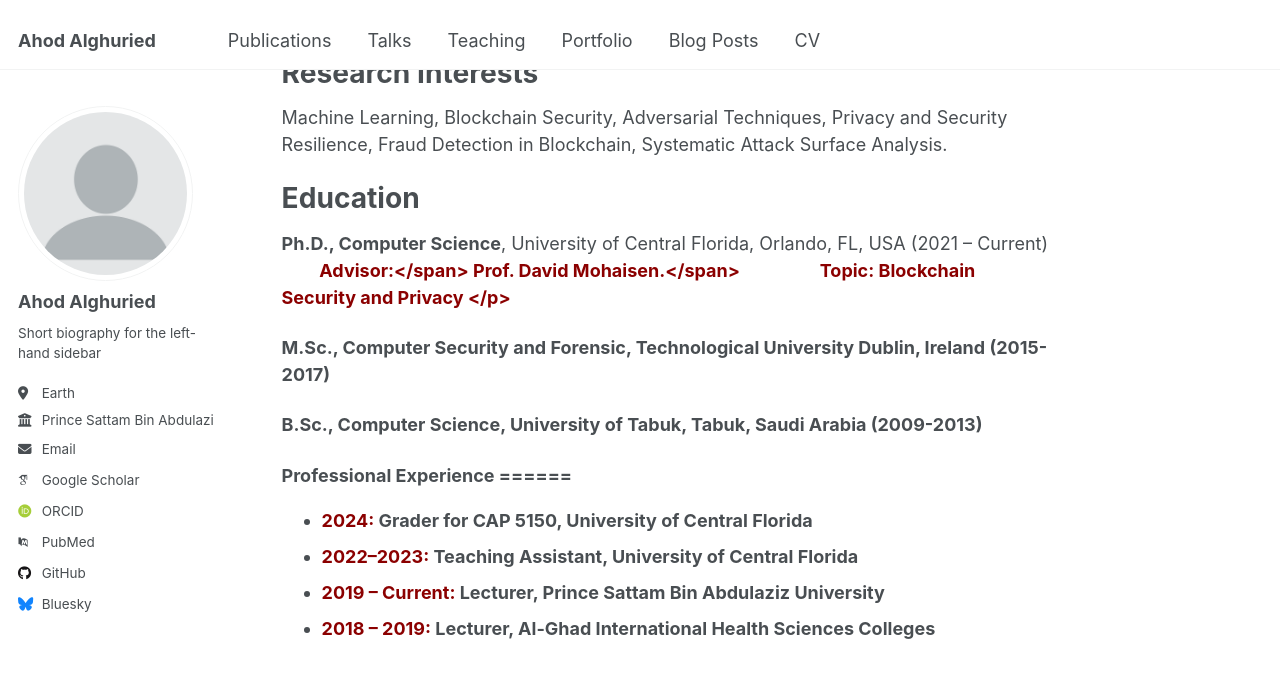
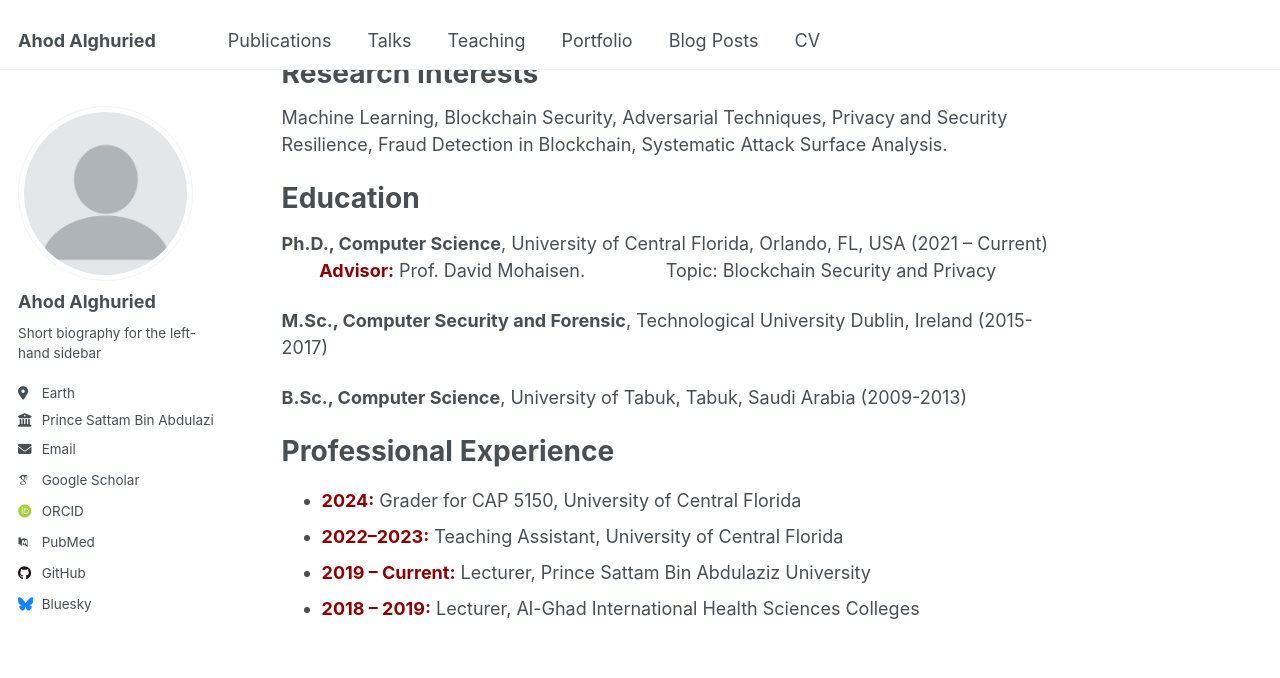
Before and after one commit to alghuried-ahod/Ahod-Alghuried, a Jekyll site: the page built from _pages/about.md, in a window 1280 px wide and 900 px high, scrolled down 358 px. Shown: the top 678 px of the window. Built offline with Jekyll 4.4.1, drawn with Linux system fonts in a browser that asks for light colours; some web fonts are replaced.

Commit message:
Update about.md

```diff
--- a/_pages/about.md
+++ b/_pages/about.md
@@ -18,7 +18,7 @@ Education
 ======
 
 <p><strong>Ph.D., Computer Science</strong>, University of Central Florida, Orlando, FL, USA (2021 – Current)<br>
-    <span style="margin-left: 10mm;"><span style="color: #8B0000;"><strong>Advisor:</span> Prof. David Mohaisen.</span> <span style="margin-left: 20mm;">Topic: Blockchain Security and Privacy</span>
+    <span style="margin-left: 10mm;"><span style="color: #8B0000;"><strong>Advisor:</strong></span> Prof. David Mohaisen.</span> <span style="margin-left: 20mm;">Topic: Blockchain Security and Privacy</span>
 </p>
 
 <p><strong>M.Sc., Computer Security and Forensic</strong>, Technological University Dublin, Ireland (2015-2017)</p>
```
